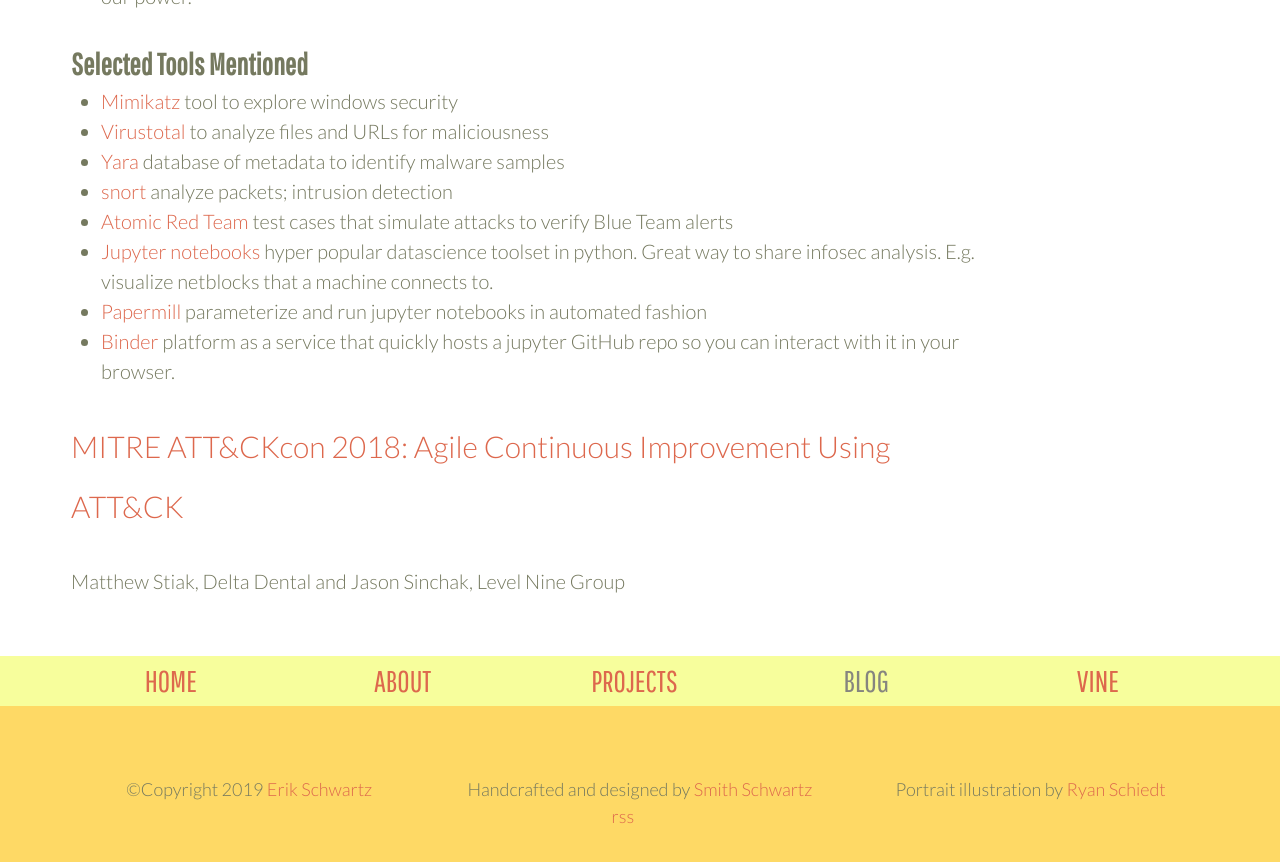
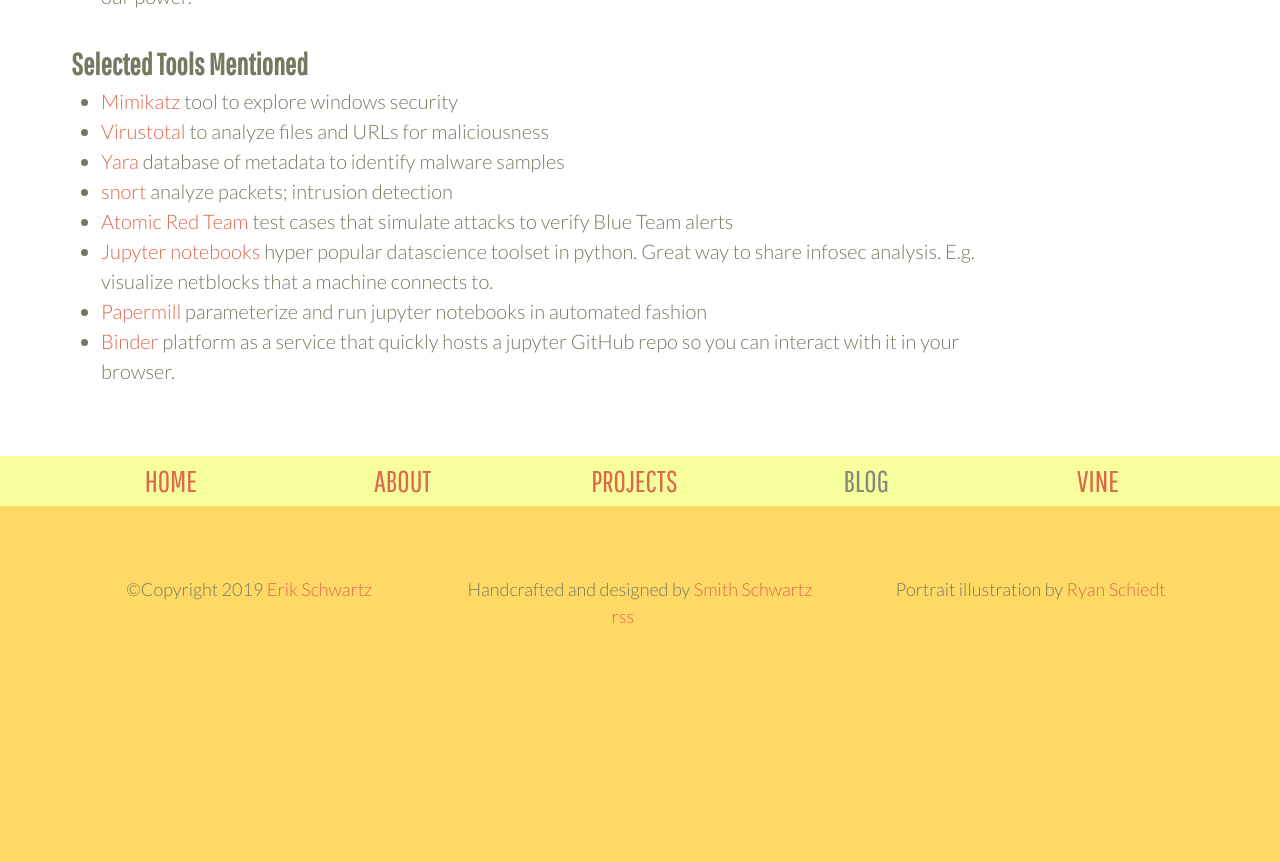
Before and after one commit to eeeschwartz/erikschwartz, a Jekyll site: the page built from _posts/2019-07-26-2018-attack-con-notes.md, in a window 1280 px wide and 900 px high, scrolled down 1650 px. Shown: the top 862 px of the window. Built offline with Jekyll 4.4.1, drawn with Linux system fonts in a browser that asks for light colours; after the commit the page ends 2350 px from its top, so only the background shows below that.

Commit message:
Remove partial summary

```diff
--- a/_posts/2019-07-26-2018-attack-con-notes.md
+++ b/_posts/2019-07-26-2018-attack-con-notes.md
@@ -37,7 +37,3 @@
 - [Jupyter notebooks](https://jupyter.org/) hyper popular datascience toolset in python. Great way to share infosec analysis. E.g. visualize netblocks that a machine connects to.
 - [Papermill](https://github.com/nteract/papermill) parameterize and run jupyter notebooks in automated fashion
 - [Binder](https://mybinder.org/) platform as a service that quickly hosts a jupyter GitHub repo so you can interact with it in your browser.
-
-## [MITRE ATT&CKcon 2018: Agile Continuous Improvement Using ATT&CK](https://www.youtube.com/watch?v=Bgg6kZBzyhc&list=PLkTApXQou_8JrhtrFDfAskvMqk97Yu2S2&index=6)
-
-Matthew Stiak, Delta Dental and Jason Sinchak, Level Nine Group
```
